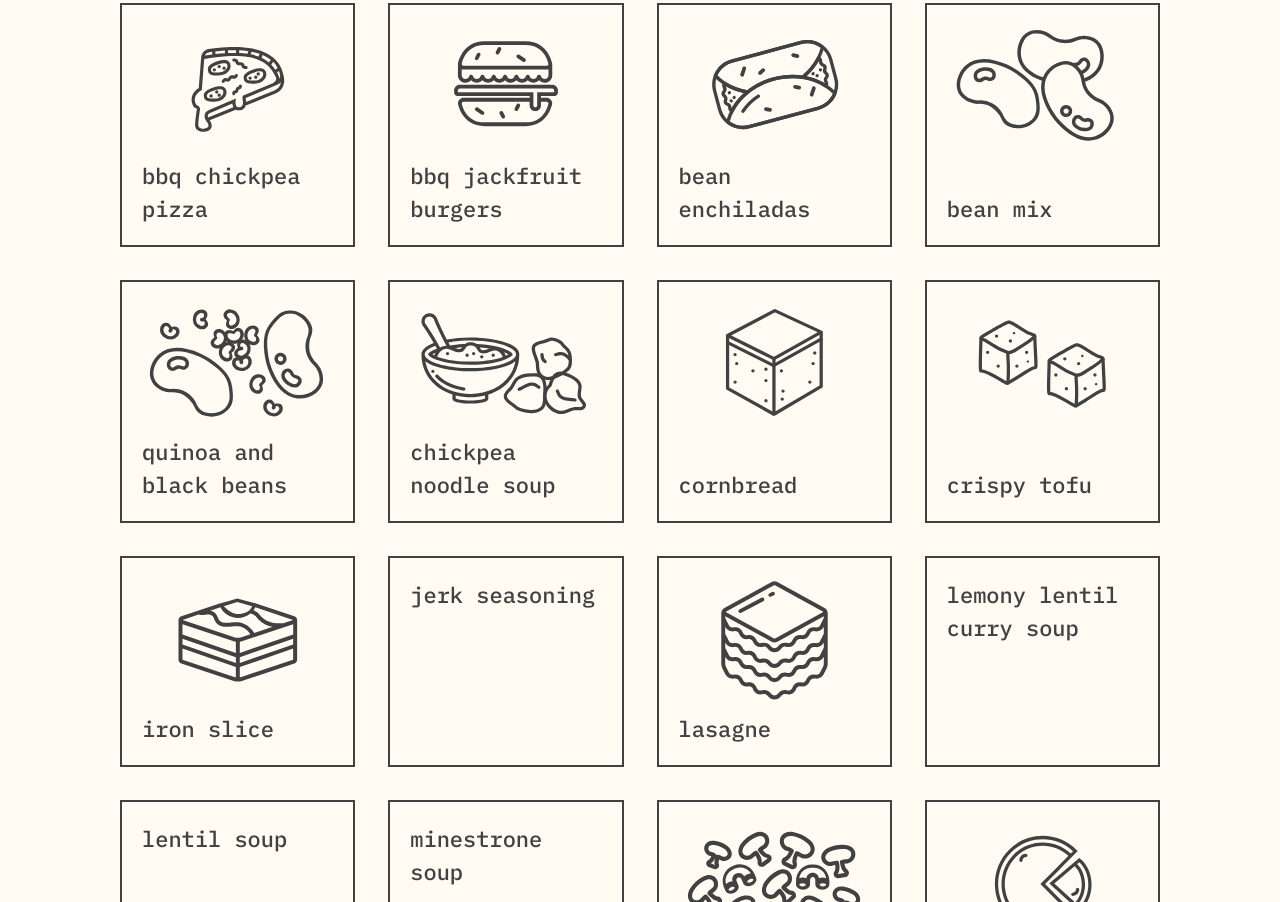
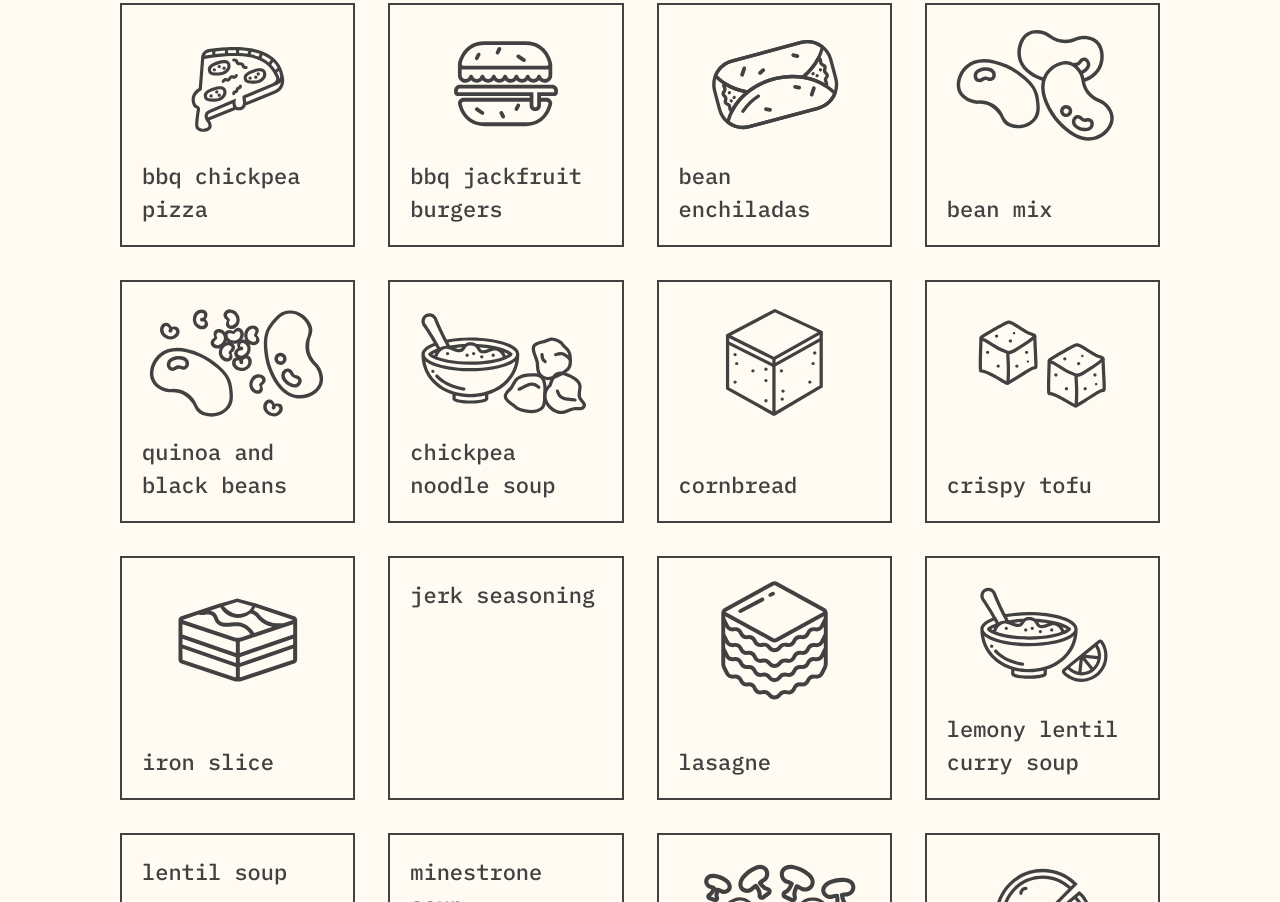
Before and after one commit to adrhumphreys/recipes, a Gatsby site: page / in a window 1280 px wide. Shown: the part 268-1170 px from the top of the page. Built offline with nearby package versions, Linux system fonts and the light colour scheme; Gatsby itself is replaced by a stand-in of ours.

Commit message:
Update Recipes “lemony-lentil-curry-soup”

```diff
--- a/content/recipes/lemony-lentil-curry-soup.md
+++ b/content/recipes/lemony-lentil-curry-soup.md
@@ -5,7 +5,7 @@ servings: 4-6
 tags:
   - Soup
   - Mains
-image: ""
+image: /images/lemon-lentil-soup.svg
 ingredients:
   - ingredient: "1 tablespoon olive oil "
   - ingredient: "1 medium white onion, peeled and diced "
```
Also changed, not shown: static/images/lemon-lentil-soup.svg (added).
